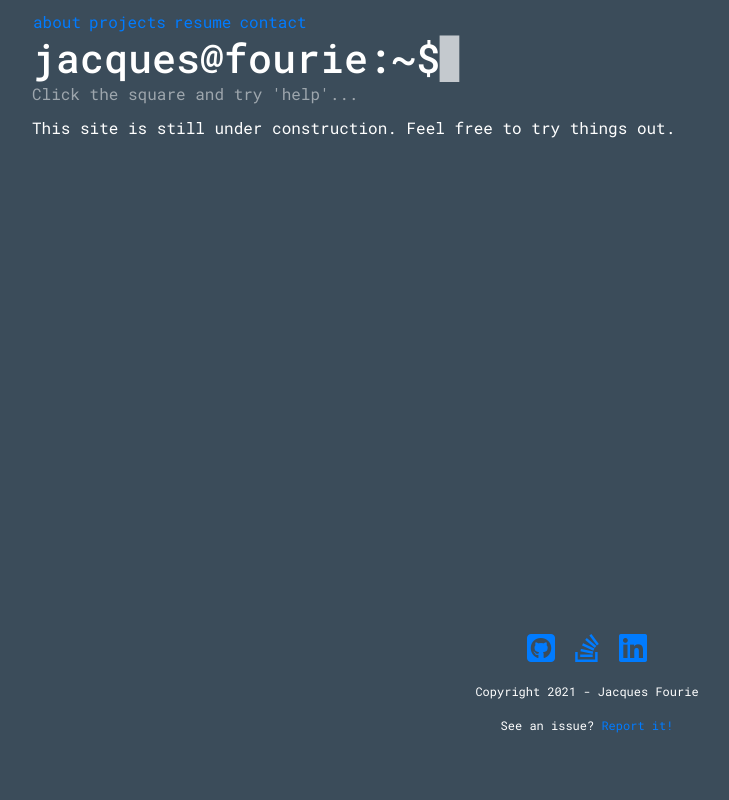
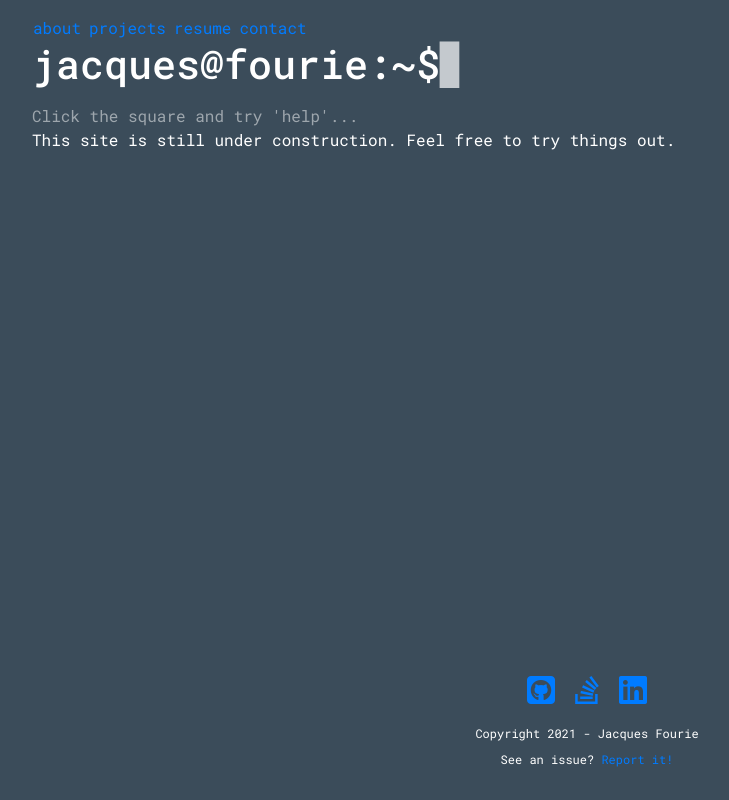
Before and after one commit to jac4e/website, an Angular app: page / in a window 1280 px wide. Shown: the whole page, without its empty margins (53-782 px from the left). Built offline with nearby package versions, Linux system fonts and the light colour scheme.

Commit message:
Fixed layout issues

```diff
--- a/src/app/app.component.html
+++ b/src/app/app.component.html
@@ -1,5 +1,5 @@
 <div class="theme-{{ theme }} background">
-  <div class="container" >
+  <div class="container">
     <div class="header row theme-{{ theme }}">
       <!-- replace with navbar component or dynamically loaded from directory-->
       <nav class="col-12 py-0 navbar navbar-expand">
@@ -22,11 +22,11 @@
         <h1 class="m-0">jacques@fourie:{{ location }}$<app-input (commandSubmit)="onCommand($event)"></app-input>
         </h1>
       </div>
+    </div>
+    <div class="row content scrollable ">
       <div class="col-12">
         <p class="output my-0">{{ output }}</p>
       </div>
-    </div>
-    <div class="row scrollable ">
       <router-outlet></router-outlet>
     </div>
     <footer class="row theme-{{ theme }}">
@@ -51,7 +51,8 @@
       </div>
       <div class="col-12">
         <p class="footer-text text-center">Copyright 2021 - Jacques Fourie</p>
-        <p class="footer-text text-center">See an issue? <a href="https://github.com/jac4e/website/issues/new">Report it!</a></p>
+        <p class="footer-text text-center">See an issue? <a href="https://github.com/jac4e/website/issues/new">Report
+            it!</a></p>
       </div>
     </footer>
   </div>
--- a/src/app/app.component.scss
+++ b/src/app/app.component.scss
@@ -1,7 +1,6 @@
 .scrollable {
   overflow-y: scroll;
   background: inherit;
-  height: 70vh;
   width: 100%;
 }
 
@@ -29,6 +28,7 @@
   width: 100vw;
   height: 100vh;
 }
+
 // Themes
 .theme-slategray {
   background-color: rgb(59, 76, 90);
@@ -40,7 +40,6 @@
   color: rgb(177, 255, 181);
   font-family: 'Roboto Mono', monospace;
 }
-
 .theme-classic a:link{
   color: rgb(59, 201, 66);
 }
@@ -52,14 +51,11 @@
   color: rgb(49, 163, 55);
 
 }
-
 .theme-bright {
   background-color: rgb(255, 255, 255);
   color: rgb(0, 0, 0);
   font-family: 'Roboto Mono', monospace;
 }
-
-
 .theme-bright a:link{
   color: rgb(83, 83, 83);
 }
@@ -71,7 +67,6 @@
   color: rgb(61, 61, 61);
 
 }
-
 .theme-rgb {
 	animation-name: backgroundColorPalette;
 	animation-duration: 8s;
@@ -80,7 +75,6 @@
   font-family: 'Roboto Mono', monospace;
   color: white;
 }
-
 @keyframes backgroundColorPalette {
 	0% {
 		background: #a3413a;
@@ -99,22 +93,16 @@
 	}
 }
 
-
-
-.stuck {
-  position: fixed;
-  margin-top: 0px !important;
-  top: 0;
-}
-
 .header {
   z-index: 2;
   //margin-top: 40vh;
   background: inherit;
-  padding:10px 0px 10px 0px;
-  width: 100%;
+  padding:2vh 0vh 2vh 0vh;
   top: 0;
+  width: 100vw;
+  max-height: 25vh;
 }
+
 .header div h1 {
   overflow: hidden;
 }
@@ -132,15 +120,24 @@
 
 .content {
   z-index: 1;
-  margin-bottom: 25vh;
+  max-height: 50vh;
 }
+
 footer {
-  padding-top: 30px;
-  padding-bottom: 50px;
+  padding-top: 2vh;
+  padding-bottom: 3vh;
+  max-height: 30vh;
   z-index: 2;
-  position: sticky;
+  position:fixed;
+  width: inherit;
   bottom: 0;
+  max-width:inherit;
 }
+
+footer .footer-text{
+  margin-bottom: 0.5rem;
+}
+
 footer ul {
   list-style-type: none;
   display: flex;
--- a/src/app/app.component.ts
+++ b/src/app/app.component.ts
@@ -60,5 +60,7 @@ export class AppComponent implements AfterViewInit {
       }
     }
     // Update Console State
+    var content = document.querySelector('.scrollable') as HTMLElement;
+    content.scrollTop = 0;
   }
 }
```
